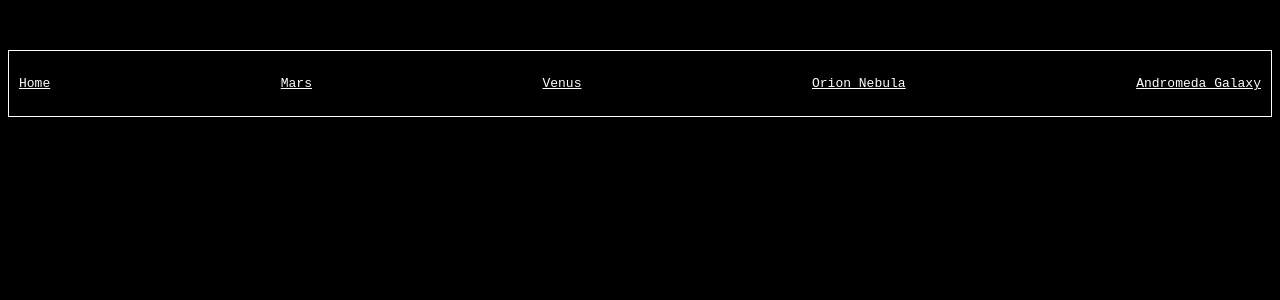
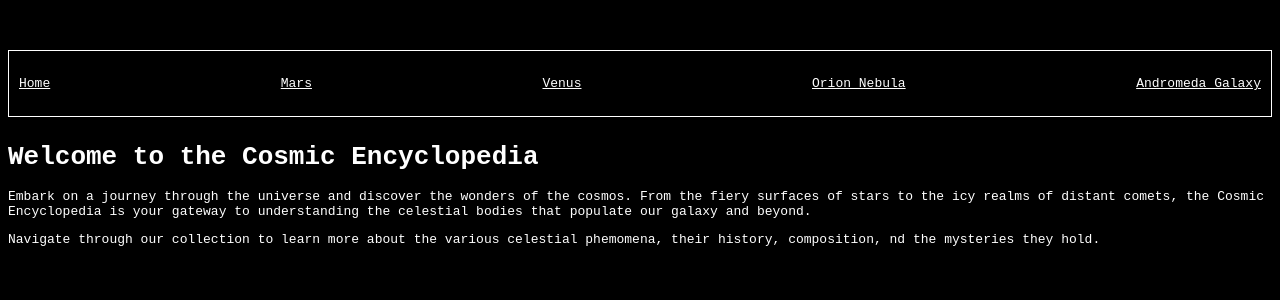
Before and after one commit to jds2501/cosmic-encyclopedia, a React (Vite) app: page / in a window 1280 px wide. Shown: the top 300 px of the page. Built offline with nearby package versions, Linux system fonts and the light colour scheme.

Commit message:
Added the home page

```diff
--- /dev/null
+++ b/src/HomePage.jsx
@@ -0,0 +1,15 @@
+function HomePage({ }) {
+    return (
+        <>
+            <h1>Welcome to the Cosmic Encyclopedia</h1>
+            <p>Embark on a journey through the universe and discover the wonders of the cosmos.
+                From the fiery surfaces of stars to the icy realms of distant comets, the Cosmic Encyclopedia
+                is your gateway to understanding the celestial bodies that populate our galaxy and beyond.</p>
+            <p>Navigate through our collection to learn more about the various celestial phemomena, their history,
+                composition, nd the mysteries they hold.
+            </p>
+        </>
+    )
+}
+
+export default HomePage;
--- a/src/Mars.jsx
+++ /dev/null
@@ -1,9 +0,0 @@
-function Mars({ }) {
-    return (
-        <>
-            <h1>Mars</h1>
-        </>
-    )
-}
-
-export default Mars;
--- a/src/NavBar.css
+++ b/src/NavBar.css
@@ -8,4 +8,5 @@
     padding-bottom: 25px;
     padding-left: 10px;
     padding-right: 10px;
+    margin-bottom: 25px;
 }
--- a/src/main.jsx
+++ b/src/main.jsx
@@ -2,7 +2,7 @@ import React from "react";
 import ReactDOM from "react-dom/client";
 import { BrowserRouter, Routes, Route } from "react-router";
 import App from "./App"
-import Mars from "./Mars";
+import HomePage from "./HomePage";
 
 const root = document.getElementById("root");
 
@@ -10,7 +10,7 @@ ReactDOM.createRoot(root).render(
   <BrowserRouter>
     <Routes>
       <Route path="/" element={<App />}>
-        <Route path="Mars" element={<Mars />} />
+        <Route index element={<HomePage />} />
       </Route>
     </Routes>
   </BrowserRouter>
```
